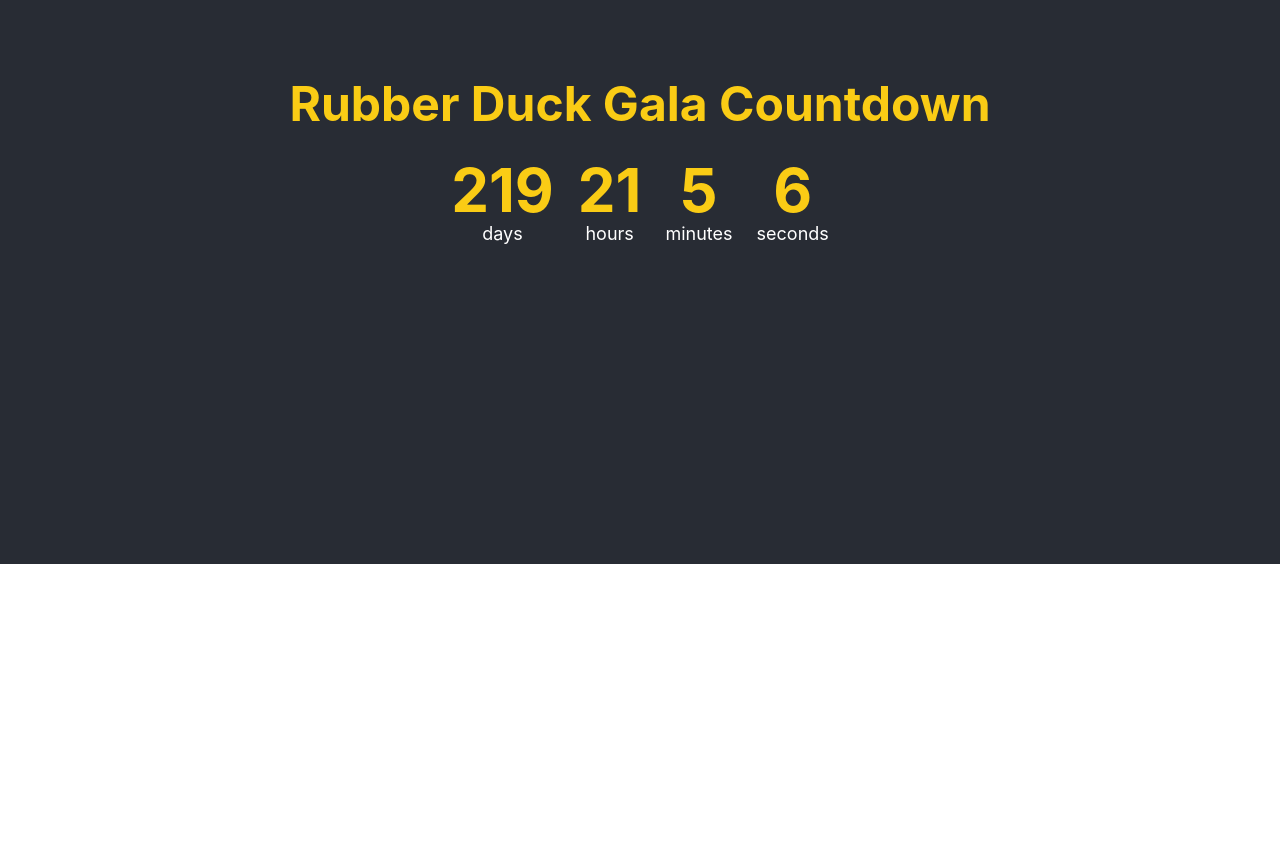
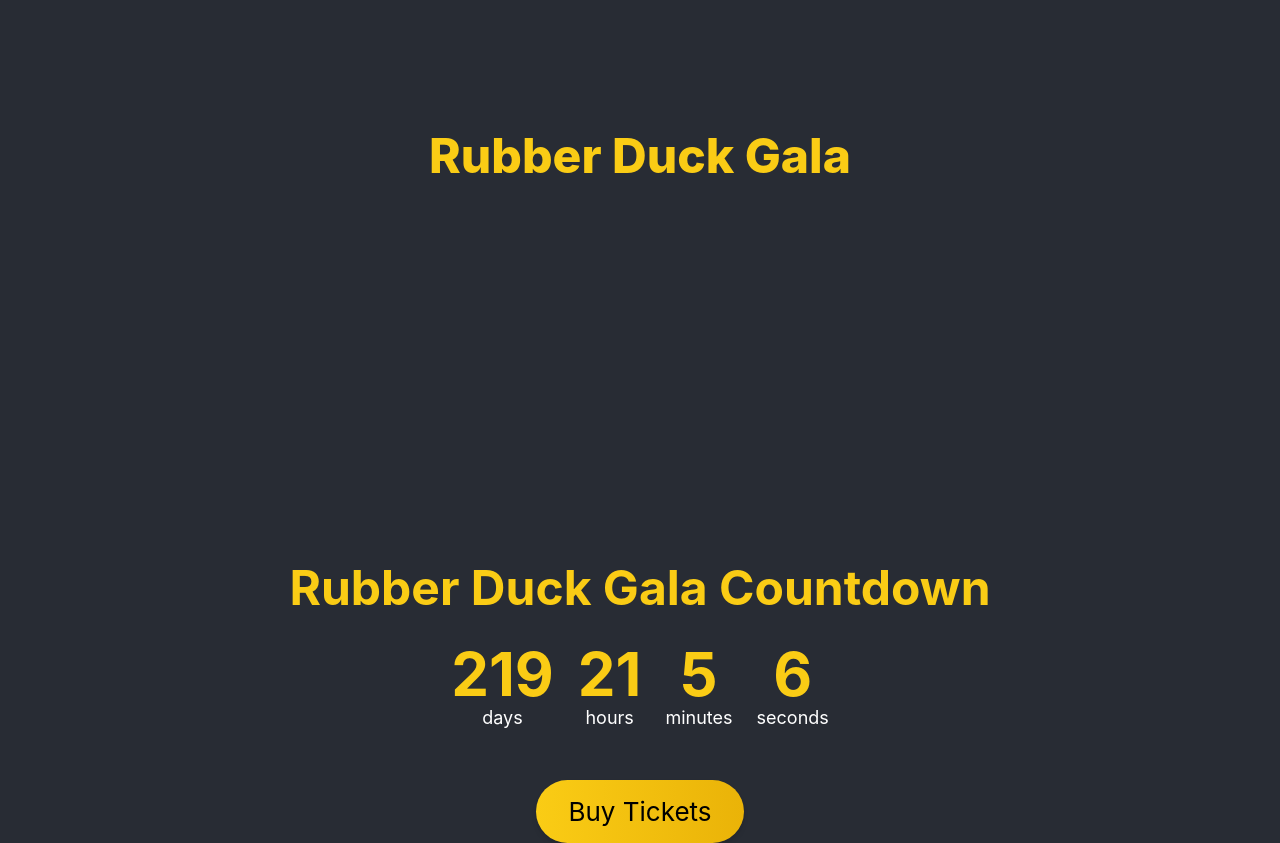
Before and after one commit to n3bu1aaa/sac-website, a React (Create React App) app: page / in a window 1280 px wide. Shown: the part 300-1143 px from the top of the page. Before the commit the page ends 864 px from the top, so only its background shows below. Built offline with nearby package versions, Linux system fonts and the light colour scheme.

Commit message:
small changes

```diff
--- /dev/null
+++ b/src/components/HomeComponents/IntroSection.jsx
@@ -0,0 +1,11 @@
+const IntroSection = () => {
+  return (
+    <section className="App-header min-h-screen flex flex-col justify-center items-center bg-gray-900 text-white px-4 text-center">
+        <h1 className="text-5xl font-extrabold text-yellow-400 mb-4">
+            Rubber Duck Gala
+        </h1>
+    </section>
+  )
+}
+
+export default IntroSection
--- a/src/components/NavBar.jsx
+++ b/src/components/NavBar.jsx
@@ -1,26 +1,27 @@
-import { NavLink } from 'react-router-dom';
+import { Link, useLocation } from 'react-router-dom';
 import { FaHome } from 'react-icons/fa';
 
 const NavBar = () => {
+  const location = useLocation();
   return (
     <div>
         <nav className="bg-gray-800 p-4 flex items-center justify-between">
           <div className="flex items-center">
-            <NavLink to="https://millikensac.com" className="flex items-center">
+            <Link to="https://millikensac.com" className="flex items-center">
                 <FaHome className="h-8 w-8 text-white mr-3" />
-            </NavLink>
+            </Link>
           </div>
 
           {/* Links */}
           <ul className="flex space-x-6 text-white text-lg">
             <li>
-              <NavLink to="https://millikensac.com" className="hover:underline">Home</NavLink>
+              <Link to="https://millikensac.com" className="hover:underline">Home</Link>
             </li>
             <li>
-              <NavLink to="/" className={({ isActive }) => isActive ? "underline text-yellow-400" : "hover:underline"}>Rubber Duck Gala</NavLink>
+              <Link to="/" className={`hover:underline ${location.pathname === '/' && 'underline text-yellow-400'}`}>Rubber Duck Gala</Link>
             </li>
             <li>
-              <NavLink to="/ticketpage" className={({ isActive }) => isActive ? "underline text-yellow-400" : "hover:underline"}>Tickets</NavLink>
+              <Link to="/ticketpage" className={`hover:underline ${location.pathname === '/ticketpage' && 'underline text-yellow-400'}`}>Tickets</Link>
             </li>
           </ul>
         </nav>
--- a/src/pages/HomePage.js
+++ b/src/pages/HomePage.js
@@ -1,10 +1,21 @@
 import CountdownTimer from '../components/HomeComponents/CountDownTimer';
+import { useNavigate } from "react-router-dom";
+import IntroSection from '../components/HomeComponents/IntroSection';
 
 function HomePage() {
+    const navigate = useNavigate();
+
     return (
         <header className="App-header">
+            <IntroSection />
             <h1 className="text-5xl font-bold text-yellow-400 mb-8">Rubber Duck Gala Countdown</h1>
             <CountdownTimer />
+            <button
+              onClick={() => navigate("/ticketpage")}
+              className="w-auto bg-gradient-to-r from-yellow-400 to-yellow-500 text-black py-3 px-8 rounded-full shadow-md hover:from-yellow-500 hover:to-yellow-600 transform hover:scale-105 transition-all duration-300 mt-12"
+            >
+              Buy Tickets
+            </button>
         </header>
     )
 }
--- a/src/pages/TicketPage.js
+++ b/src/pages/TicketPage.js
@@ -1,5 +1,5 @@
 function TicketPage() {
-
+    return <header className="App-header">Ticket Page</header>
 }
 
 export default TicketPage;
```
